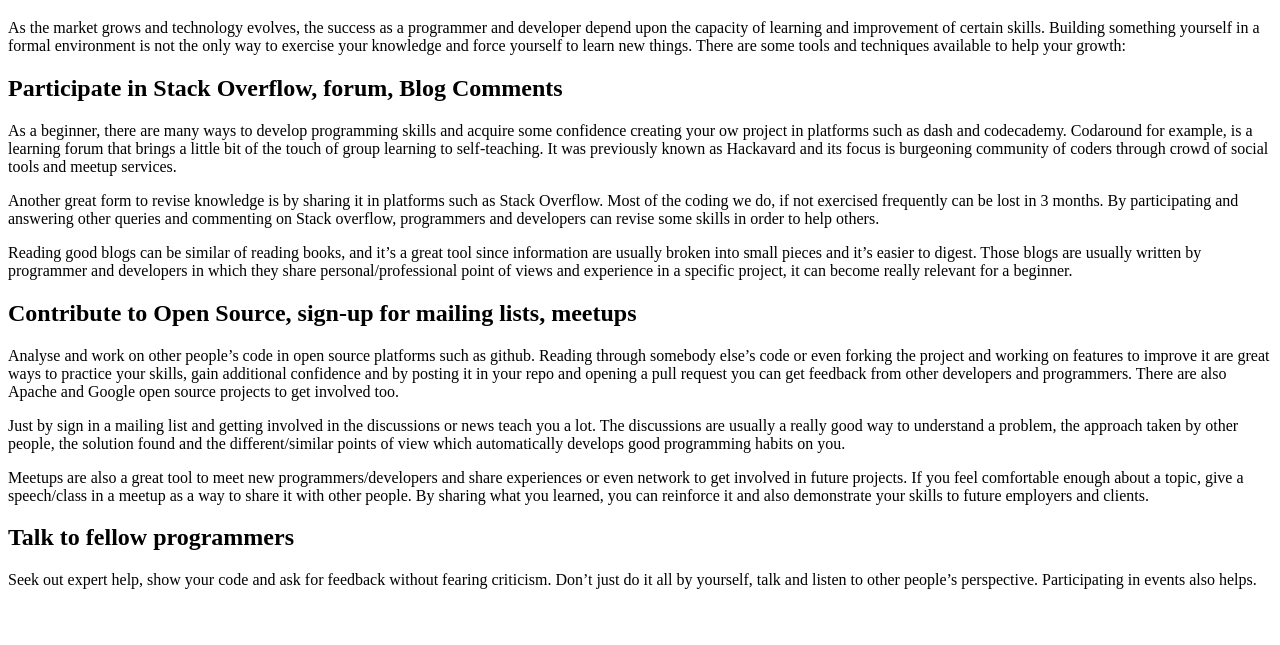
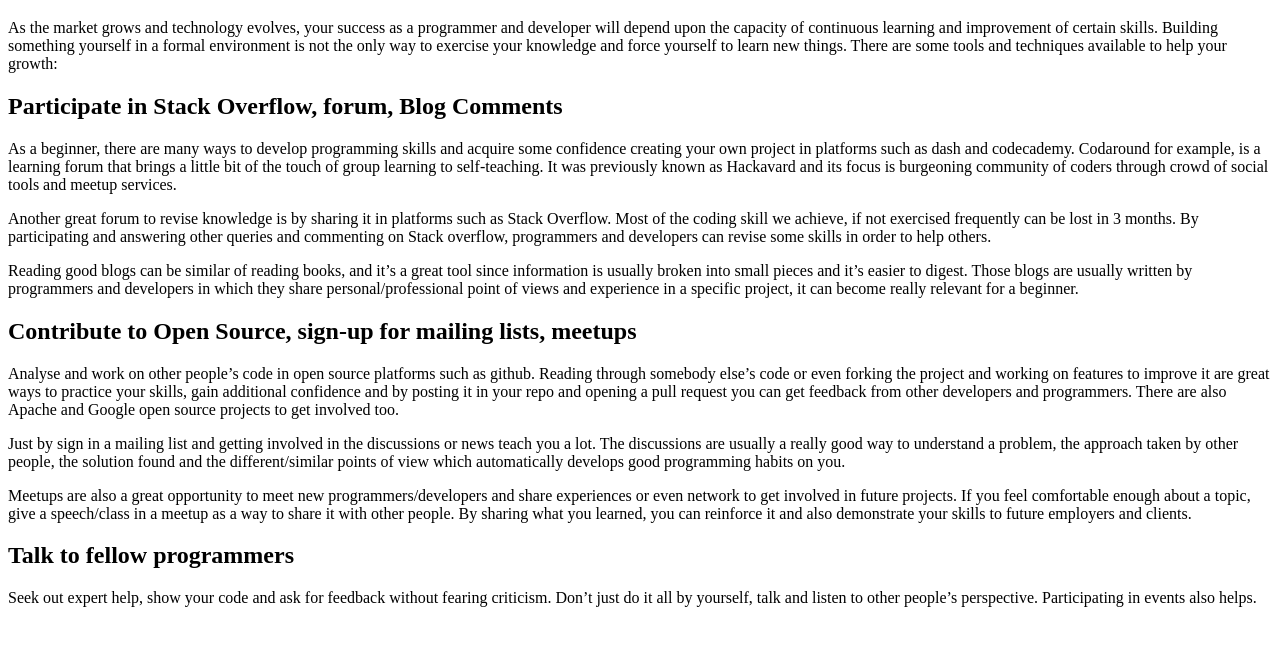
Before and after one commit to chengtaohua/cloud9-proj, a plain HTML site: page improving-skills.html in a window 1280 px wide. Shown: the part 61-706 px from the top of the page. Drawn offline with Linux system fonts and the light colour scheme.

Commit message:
Edits - Improving Skills
Just a few suggestions on wording. Andy F

```diff
--- a/improving-skills.html
+++ b/improving-skills.html
@@ -4,22 +4,22 @@
 
 <h1>Improving Code Skills Outside of the Classroom</h1>
 
-<p>As the market grows and technology evolves, the success as a programmer and developer depend upon the capacity of learning and improvement of certain skills.
+<p>As the market grows and technology evolves, your success as a programmer and developer will depend upon the capacity of continuous learning and improvement of certain skills.
 Building something yourself in a formal environment is not the only way to exercise your knowledge and force yourself to learn new things. There are some tools and techniques available to help your growth:
 </p>
 
 <section>
 	<h2>Participate in Stack Overflow, forum, Blog Comments</h2>
-			<p>As a beginner, there are many ways to develop programming skills and acquire some confidence creating your ow project in platforms such as dash and codecademy. Codaround for example, is a learning forum that brings a little bit of the touch of group learning to self-teaching. It was previously known as Hackavard and its focus is burgeoning community of coders through crowd of social tools and meetup services.</p>
-			<p>Another great form to revise knowledge is by sharing it in platforms such as Stack Overflow. Most of the coding we do, if not exercised frequently can be lost in 3 months. By participating and answering other queries and commenting on Stack overflow, programmers and developers can revise some skills in order to help others.</p>
-			<p>Reading good blogs can be similar of reading books, and it’s a great tool since information are usually broken into small pieces and it’s easier to digest. Those blogs are usually written by programmer and developers in which they share personal/professional point of views and experience in a specific project, it can become really relevant for a beginner.</p>
+			<p>As a beginner, there are many ways to develop programming skills and acquire some confidence creating your own project in platforms such as dash and codecademy. Codaround for example, is a learning forum that brings a little bit of the touch of group learning to self-teaching. It was previously known as Hackavard and its focus is burgeoning community of coders through crowd of social tools and meetup services.</p>
+			<p>Another great forum to revise knowledge is by sharing it in platforms such as Stack Overflow. Most of the coding skill we achieve, if not exercised frequently can be lost in 3 months. By participating and answering other queries and commenting on Stack overflow, programmers and developers can revise some skills in order to help others.</p>
+			<p>Reading good blogs can be similar of reading books, and it’s a great tool since information is usually broken into small pieces and it’s easier to digest. Those blogs are usually written by programmers and developers in which they share personal/professional point of views and experience in a specific project, it can become really relevant for a beginner.</p>
 </section>
 
 <section>
 	<h2>Contribute to Open Source, sign-up for mailing lists, meetups</h2>
 			<p>Analyse and work on other people’s code in open source platforms such as github. Reading through somebody else’s code or even forking the project and working on features to improve it are great ways to practice your skills, gain additional confidence and by posting it in your repo and opening a pull request you can get feedback from other developers and programmers. There are also Apache and Google open source projects to get involved too.</p>
 			<p>Just by sign in a mailing list and getting involved in the discussions or news teach you a lot. The discussions are usually a really good way to understand a problem, the approach taken by other people, the solution found and the different/similar points of view which automatically develops good programming habits on you.</p>
-			<p>Meetups are also a great tool to meet new programmers/developers and share experiences or even network to get involved in future projects. If you feel comfortable enough about a topic, give a speech/class in a meetup as a way to share it with other people. By sharing what you learned, you can reinforce it and also demonstrate your skills to future employers and clients.</p>
+			<p>Meetups are also a great opportunity to meet new programmers/developers and share experiences or even network to get involved in future projects. If you feel comfortable enough about a topic, give a speech/class in a meetup as a way to share it with other people. By sharing what you learned, you can reinforce it and also demonstrate your skills to future employers and clients.</p>
 </section>
 
 <section>
```
